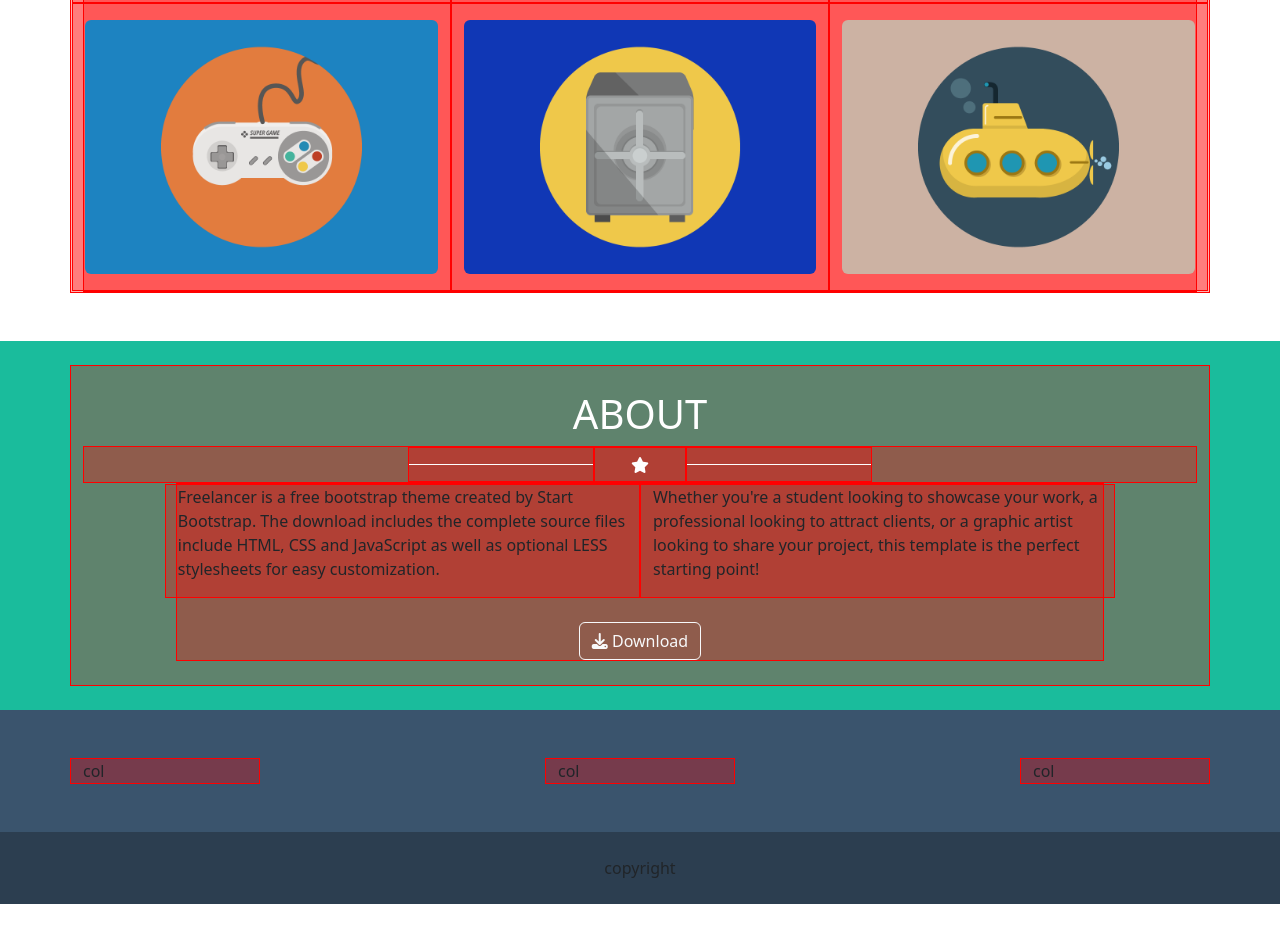
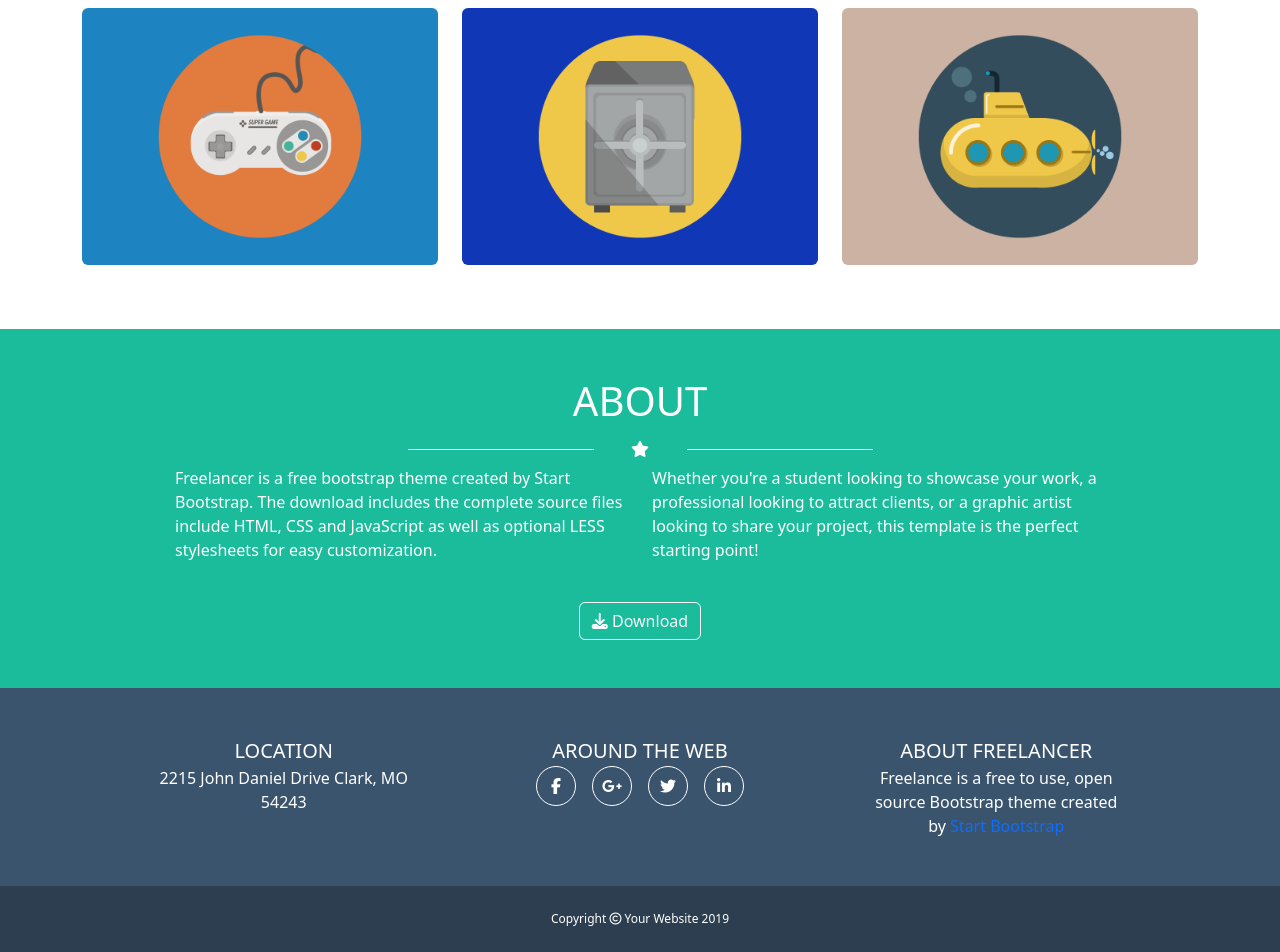
Before and after one commit to AndreaLivornese/html-css-bootstrap-freelancer, a plain HTML site: page index.html in a window 1280 px wide. Shown: the part 954-1906 px from the top of the page. Before the commit the page ends 1858 px from the top, so only its background shows below. Drawn offline with nearby package versions, Linux system fonts and the light colour scheme.

Commit message:
stilizzazione footer

```diff
--- a/css/style.css
+++ b/css/style.css
@@ -3,11 +3,11 @@ header{
 }
 
 
-
+/*
 [class*="col"]{
     background-color: rgba(255, 0, 0, .3);
     border: red 1px solid;
-}
+} */
 
 
 section:nth-of-type(2n){
@@ -23,3 +23,38 @@ footer{
 footer #copyright{
     background-color: #2c3e50;
 }
+
+
+
+.my-rouded-circle{
+    display: flex;
+    align-items: center;
+    justify-content: center;
+
+    width: 40px;
+    height: 40px;
+
+    border-radius: 50%;
+}
+
+
+.my_fs_7{
+    font-size: 12px;
+}
+
+
+@media screen and (max-width:991px){
+    .my-rouded-circle{
+        width: 25px;
+        height: 25px;
+    }
+
+}
+
+@media screen and (max-width:767px){
+    .my-rouded-circle{
+        width: 40px;
+        height: 40px;
+    }
+
+}
--- a/index.html
+++ b/index.html
@@ -108,7 +108,7 @@
     <!-- section about -->
 
     <section id="about" class="py-4">
-        <div class="container d-flex flex-column align-items-center py-4">
+        <div class="container d-flex flex-column align-items-center py-4 text-white">
 
             <h1 class="text-white text-uppercase ">about</h1>
 
@@ -155,18 +155,61 @@
 
     <footer class="pt-5">
         <div class="container">
-            <div id="link" class="mb-5 row justify-content-between">
-                <div class="col-sm-2 col-xs-12 ">col</div>
-                <div class="col-sm-2 col-xs-12 ">col</div>
-                <div class="col-sm-2 col-xs-12 ">col</div>
+            <div id="link" class="mb-5 row justify-content-evenly text-white text-center row-gap-5 ">
+                <div class="col-12 col-md-3">
+                    <div class="text-uppercase fs-5">
+                        Location
+                    </div>
+
+                    <div>
+                        2215 John Daniel Drive Clark, MO 54243
+                    </div>
+                </div>
+
+                <div class="col-12 col-md-3">
+                    <div class="text-uppercase fs-5">
+                        around the web
+                    </div>
+
+                    <div class="d-flex justify-content-center gap-3">
+                        <div class="my-rouded-circle border border-white">
+                            <i class="fa-brands fa-facebook-f"></i>
+                        </div>
+
+                        <div class="my-rouded-circle border border-white">
+                            <i class="fa-brands fa-google-plus-g"></i>
+                        </div>
+
+                        <div class="my-rouded-circle border border-white">
+                            <i class="fa-brands fa-twitter"></i>
+                        </div>
+
+                        <div class="my-rouded-circle border border-white">
+                            <i class="fa-brands fa-linkedin-in"></i>
+                        </div>
+                    </div>
+                </div>
+
+                <div class="col-12 col-md-3">
+                    <div class="text-uppercase fs-5">
+                        about freelancer
+                    </div>
+
+                    <div>
+                        Freelance is a free to use, open source Bootstrap theme created by
+                        <a class="text-decoration-none" href="#">Start Bootstrap</a>
+                    </div>
+                </div>
             </div>
 
 
 
         </div>
 
-        <div id="copyright" class="py-4 text-center">
-            copyright
+        <div id="copyright" class="py-4 text-center text-white my_fs_7">
+            Copyright
+            <i class="fa-regular fa-copyright"></i>
+            Your Website 2019
         </div>
 
     </footer>
```
